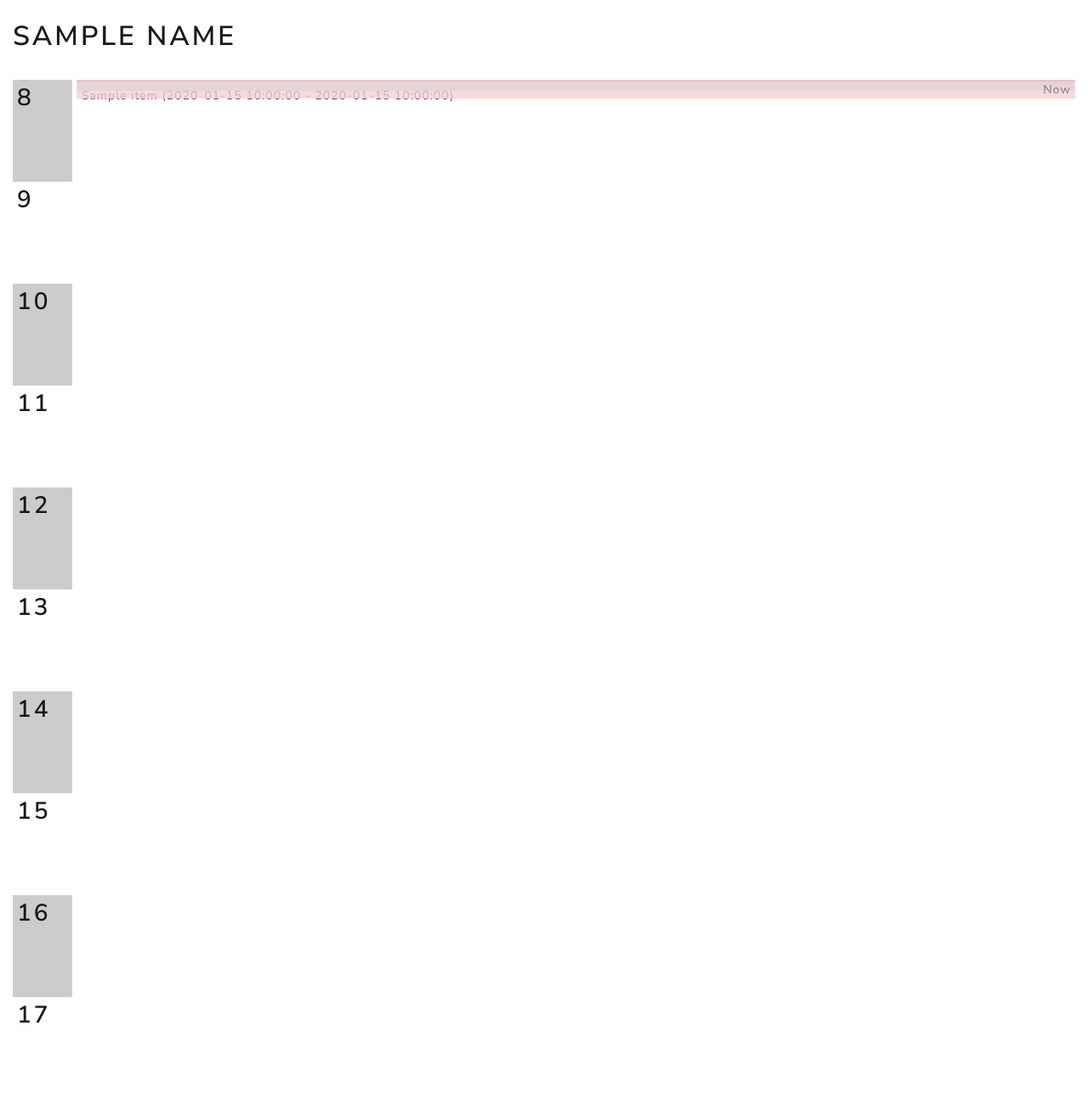
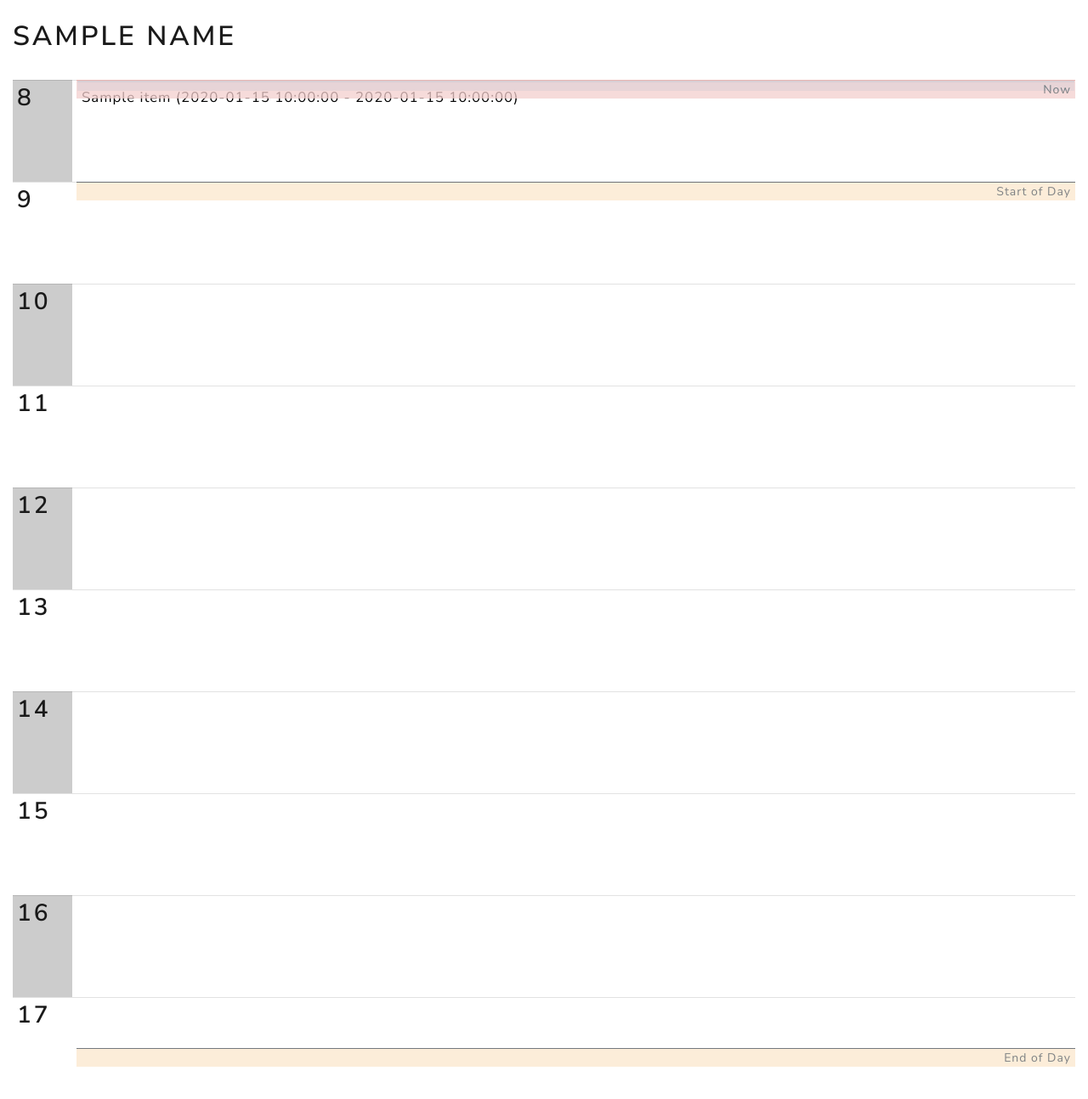
Before and after one commit to headforwards/whose-booking, a Flask app: template templates/room.html in a window 1280 px wide. Shown: the part 85-1379 px from the top of the page at 85% size. Run offline with Flask 2, Linux system fonts and the light colour scheme; the template is opened without the code that fills it: most values are stand-ins (such as "Sample title", 1, 10 or a date in 2020); some libraries are stand-ins or nearby versions.

Commit message:
Added start and end of day

```diff
--- a/templates/base.html
+++ b/templates/base.html
@@ -14,7 +14,8 @@
         margin:1px;
         padding:5px;
         right:0;
-    border-top:2px solid
+        border-top:2px solid;
+        z-index: 998
     }
     .meeting:nth-child(even){
         background-color:#cdedd8;
@@ -36,6 +37,16 @@
         text-align:right;
         padding-right:5px
     }
+    .time.worktime{
+        background-color:#fbe8cd;
+        border-top:1px solid #454d55;
+    }
+    .time.marker{
+    border-top:1px solid rgba(0, 0, 0, 0.15);
+    background-color:transparent;
+    left: 0px;
+    z-index: 0
+    }
     .hour{
         position:absolute;
         height: 120px;
@@ -44,6 +55,10 @@
     }
     .hour:nth-child(odd){
         background-color:rgba(0, 0, 0, 0.2);
+    }
+    .meeting span{
+        color:#000;
+        font-size:larger
     }
 </style>
 </head>
--- a/templates/room.html
+++ b/templates/room.html
@@ -17,14 +17,19 @@
             </h2>
         </div>
         {% endfor %}
-<div class="time" style="top:{{meetings['currenttime']}}px">Now</div>
+    {% for hour in range(10) %}
+        <div class="time marker" style="top:{{hour * 120}}px"></div>
+    {% endfor %}
     <div>
         {% for item in meetings['scheduleItems'] %}
             <div class="meeting" style="height:{{item['length']}}px; top:{{item['offset']}}px">
-            {{item['subject']}} ({{item['start']['dateTime']}} - {{item['end']['dateTime']}})
+                <span>{{item['subject']}} ({{item['start']['dateTime']}} - {{item['end']['dateTime']}})</span>
             </div>
         {% endfor %}
     </div>
+    <div class="time" style="top:{{meetings['currenttime']}}px">Now</div>
+    <div class="time worktime" style="top:120px">Start of Day</div>
+    <div class="time worktime" style="top:1140px">End of Day</div>
 </div>
     {% endif %}
 {% endblock %}
```
Lines whose indentation alone changed are shown as unchanged.
